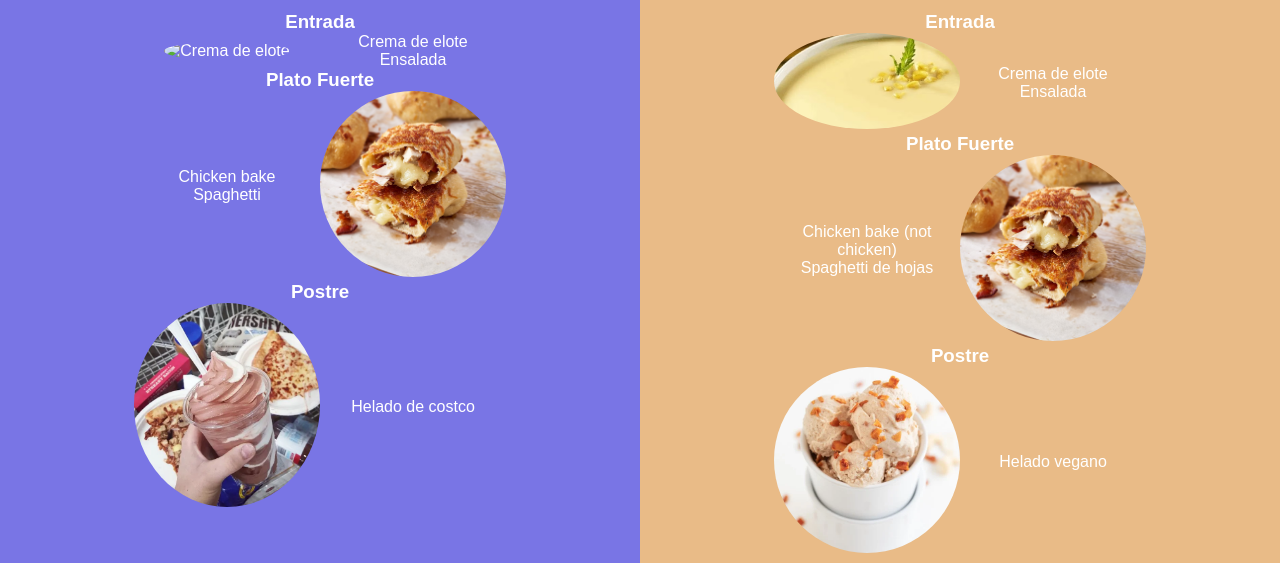
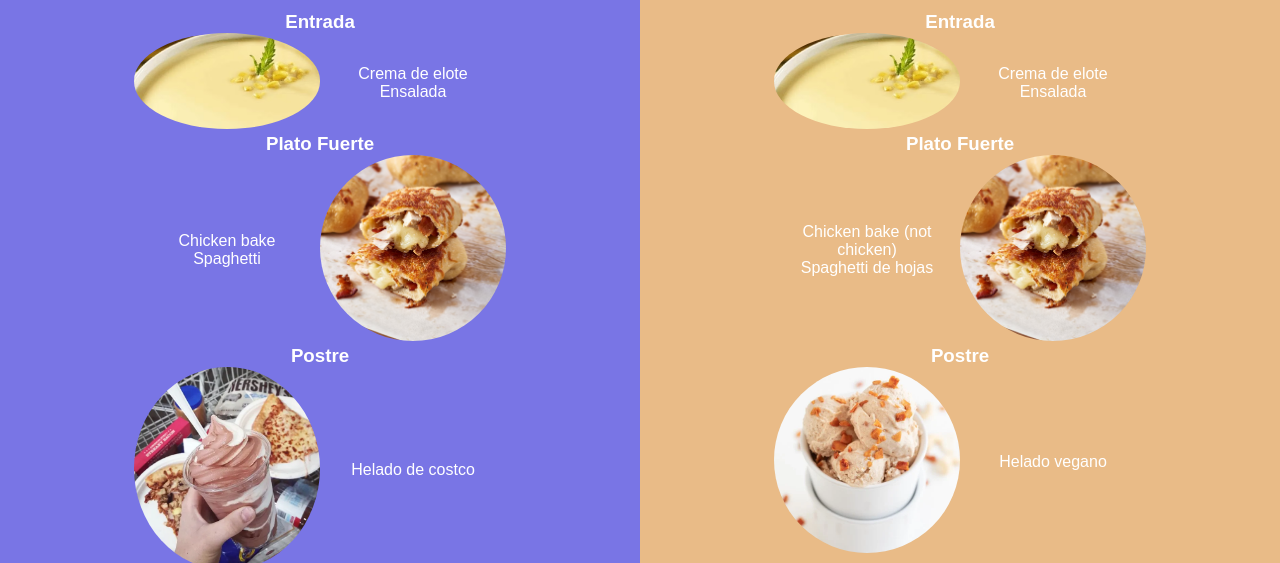
Before and after one commit to Mauedy164/PreEntrega3-Hernandez, a website: page HTML/Menu.html in a window 1280 px wide. Shown: the part 128-691 px from the top of the page. Drawn offline with Linux system fonts and the light colour scheme; a web font is replaced by a local one.

Commit message:
Correccion imagen elote

```diff
--- a/HTML/Menu.html
+++ b/HTML/Menu.html
@@ -29,7 +29,7 @@
                 <h3 class="titulo__menu--general">Entrada</h3>
                 <div class="bloque">
                     <div class="bloque__izq">
-                        <img src="./Multimedia/menu/crema_elote.png" alt="Crema de elote" class="img__menu">
+                        <img src="../Multimedia/menu/crema_elote.png" alt="Crema de elote" class="img__menu">
                     </div>
                     <div>
                         <li>
```
